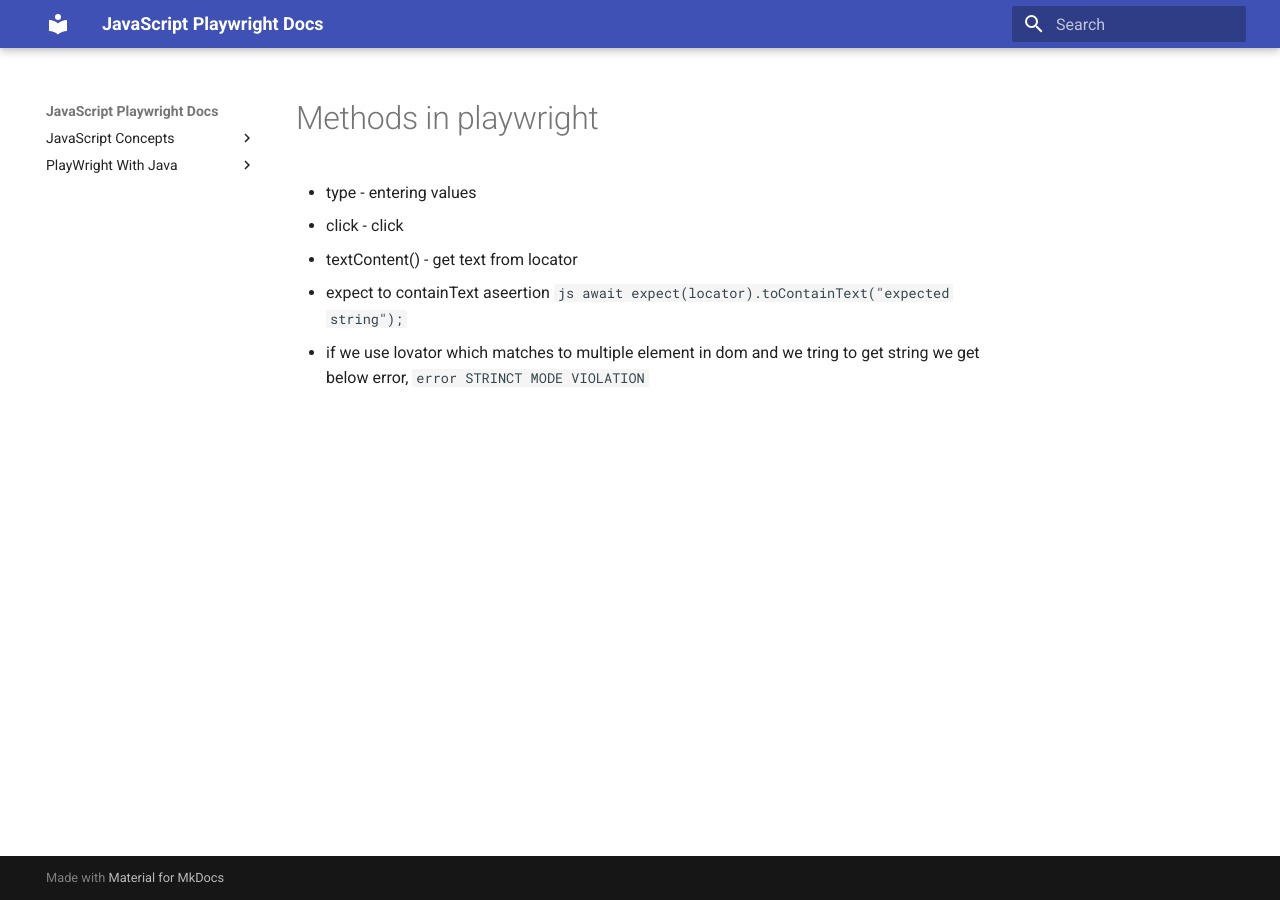
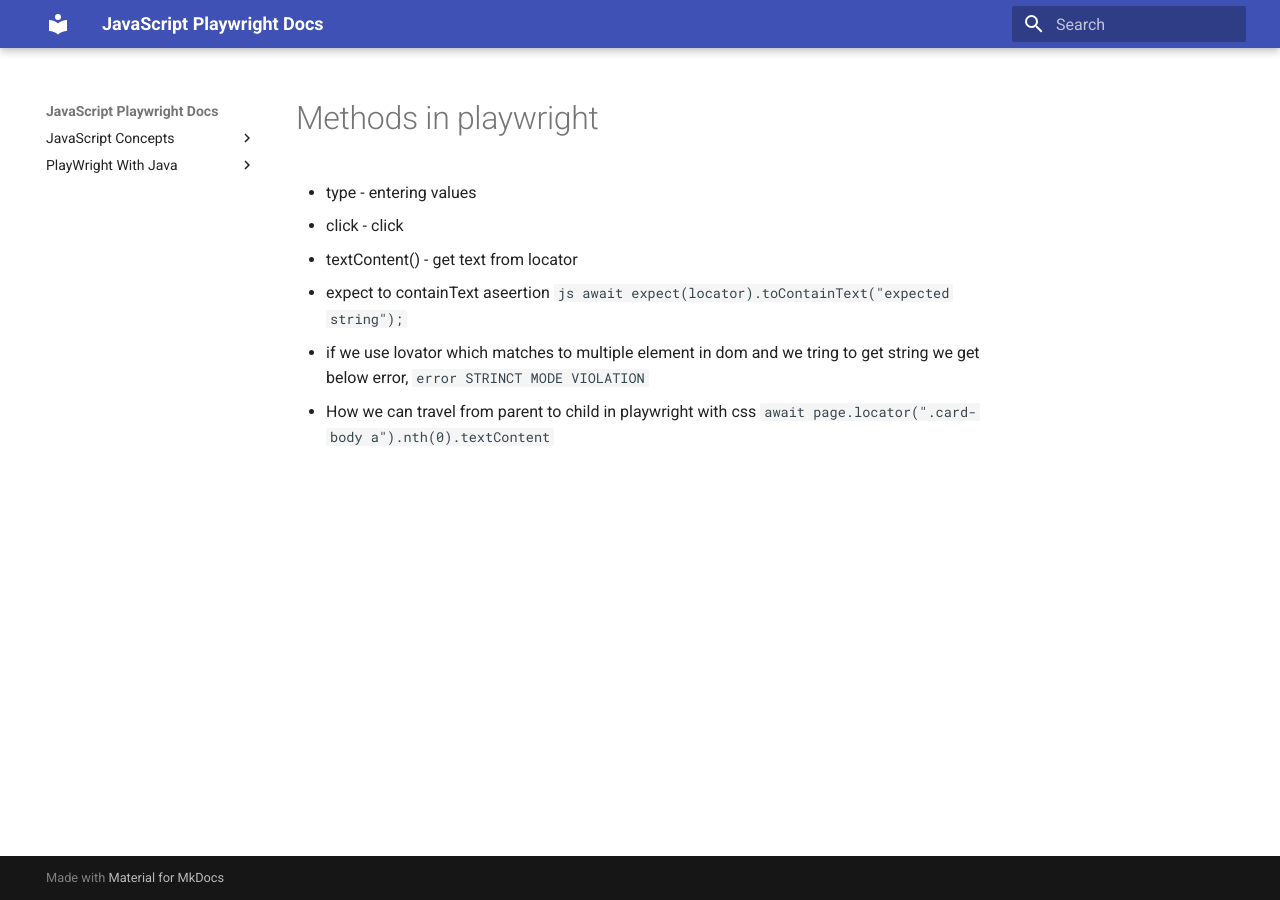
Before and after one commit to Play-Wright-course/automation-testing, an MkDocs documentation site: the page built from docs/javascriptConcepts/jscode/methods-in-playwright.md, in a window 1280 px wide. Built offline with MkDocs 1.6.1 and Material for MkDocs 9.7.7, drawn with Linux system fonts in a browser that asks for light colours.

Commit message:
Update methods-in-playwright.md

````diff
--- a/docs/javascriptConcepts/jscode/methods-in-playwright.md
+++ b/docs/javascriptConcepts/jscode/methods-in-playwright.md
@@ -10,3 +10,8 @@
   ``` error
   STRINCT MODE VIOLATION
   ```
+
+  - How we can travel from parent to child in playwright with css
+  ```
+  await page.locator(".card-body a").nth(0).textContent
+  ```
````
